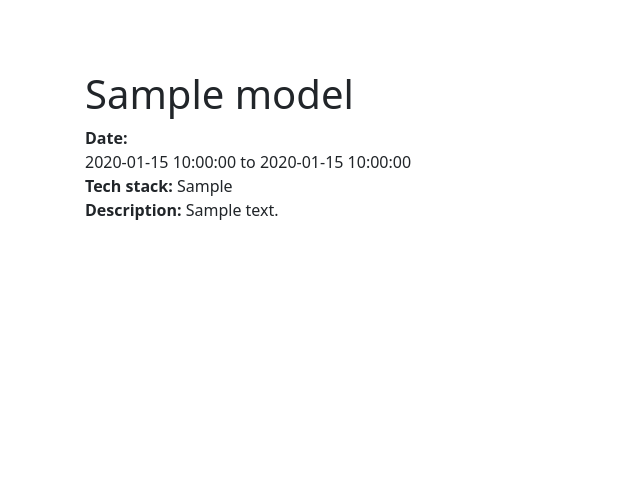
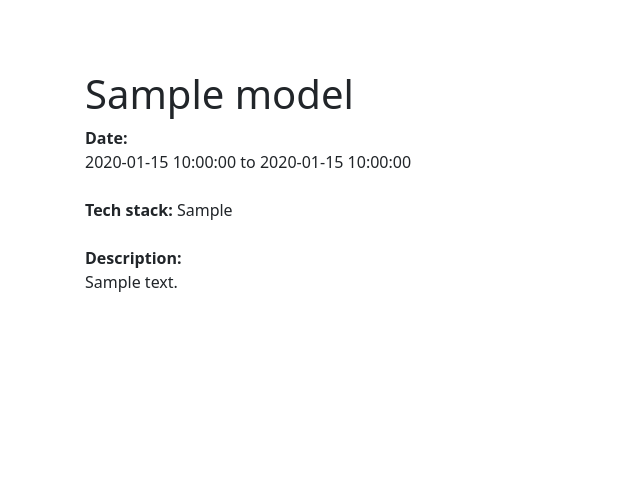
Before and after one commit to andradegui/Portifolio-Advanced-Yii2, a PHP site: template frontend/views/project/view.php in a window 1280 px wide. Shown: the part 24-515 px from the top of the page, without its empty margins (0-640 px from the left). Run offline with PHP 8.4, Linux system fonts and the light colour scheme; the template is opened without the code that fills it: most values are stand-ins (such as "Sample title", 1, 10 or a date in 2020); data that the repository does not hold is empty; some libraries are stand-ins or nearby versions.

Commit message:
Configurando layout da tela de detalhes do projeto (front)

```diff
--- a/frontend/views/project/view.php
+++ b/frontend/views/project/view.php
@@ -2,6 +2,7 @@
 
 use yii\helpers\Html;
 use yii\widgets\DetailView;
+use yii\bootstrap4\Carousel;
 
 /** @var yii\web\View $this */
 /** @var common\models\Project $model */
@@ -16,18 +17,25 @@ $this->title = $model->name;
 
     <h1><?= Html::encode($this->title) ?></h1>
 
-   <div class="project-view__dates">
+   <div class="project-view__dates mb-4">
     <span class="fw-bold d-block"><?= Yii::t('app', 'Date:'); ?></span>
     <?= $model->start_date . ' ' . Yii::t('app', 'to') . ' ' . $model->end_date; ?>
    </div>
 
-   <div class="project_view__tech-stack">
+   <?=
+        Carousel::widget([
+            'items' => $model->carousselImages(),
+            // 'options' => ['class' => '']
+        ]);
+   ?>
+
+   <div class="project_view__tech-stack mb-4">
     <span class="fw-bold"><?= Yii::t('app', 'Tech stack:'); ?></span>
     <?= $model->tech_stack ?>
    </div>
 
-   <div class="project-view__description d-block">
-    <span class="fw-bold"><?= Yii::t('app', 'Description:'); ?></span>
+   <div class="project-view__description mb-4">
+    <span class="fw-bold d-block"><?= Yii::t('app', 'Description:'); ?></span>
     <?= $model->description ?>
    </div>
 
```
Also changed, not shown: common/models/Project.php (+14 -0 lines).
